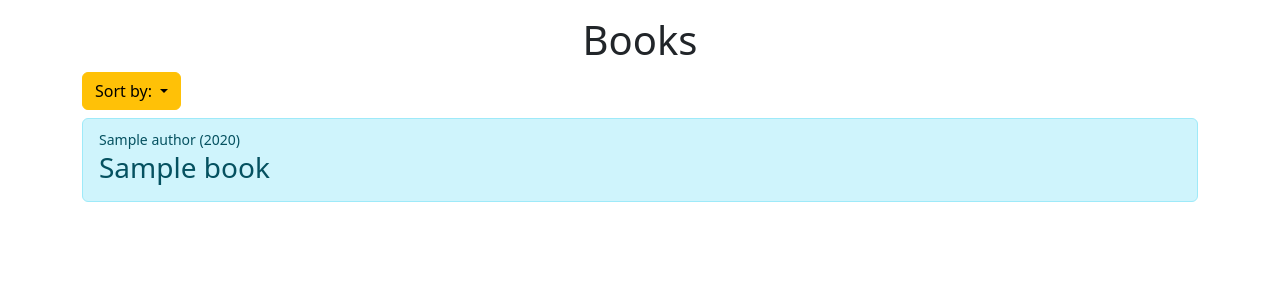
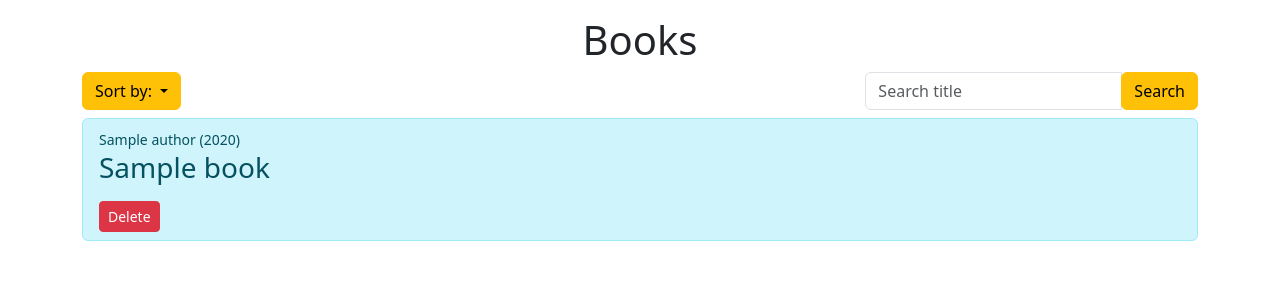
Before and after one commit to DPro23/Book-Alchemy, a Flask app: page / in a window 1280 px wide. Shown: the part 56-356 px from the top of the page. Run offline with Flask 3, Linux system fonts and the light colour scheme; tables that the repository leaves empty hold one stand-in row (values such as "Sample post").

Commit message:
Add sort by option Year, search field, delete button on /home

```diff
--- a/templates/home.html
+++ b/templates/home.html
@@ -7,6 +7,7 @@
 {% block page_contents %}
     <main class="container">
         <h1 class="text-center">Books</h1>
+        <div class="btn-toolbar justify-content-between" role="toolbar" aria-label="Toolbar with button groups">
             <div class="btn-group">
               <button type="button" class="btn btn-warning dropdown-toggle" data-bs-toggle="dropdown" aria-expanded="false">
                 Sort by: {{ request.args.get('sort').title() if request.args.get('sort') else '' }}
@@ -17,11 +18,21 @@
                 <li><a class="dropdown-item {{ 'active' if request.args and 'year' in request.args.get('sort') else '' }}" href="{{ url_for('home', sort='year')}}">Year</a></li>
               </ul>
             </div>
+            <div class="input-group">
+                  <input type="text" class="form-control" name="search" id="search" placeholder="Search title" aria-label="Search title" aria-describedby="basic-addon2">
+                  <div class="input-group-append">
+                    <input class="btn btn-warning" type="submit" value="Search">
+                  </div>
+            </div>
+        </div>
         {% for book in books %}
             <ul class="list-group my-2">
                 <li class="list-group-item list-group-item-info mb-2">
                     <small>{{ book.author.name }} ({{ book.publication_year }})</small>
                     <h3>{{ book.title }}</h3>
+                    <form action="/book/{{book.id}}/delete" method="post">
+                        <button type="submit" class="btn btn-sm btn-danger mt-2" onclick="return confirm('Are you sure to delete this book?')">Delete</button>
+                    </form>
                 </li>
             </ul>
         {% endfor %}
```
Lines whose indentation alone changed are shown as unchanged.
